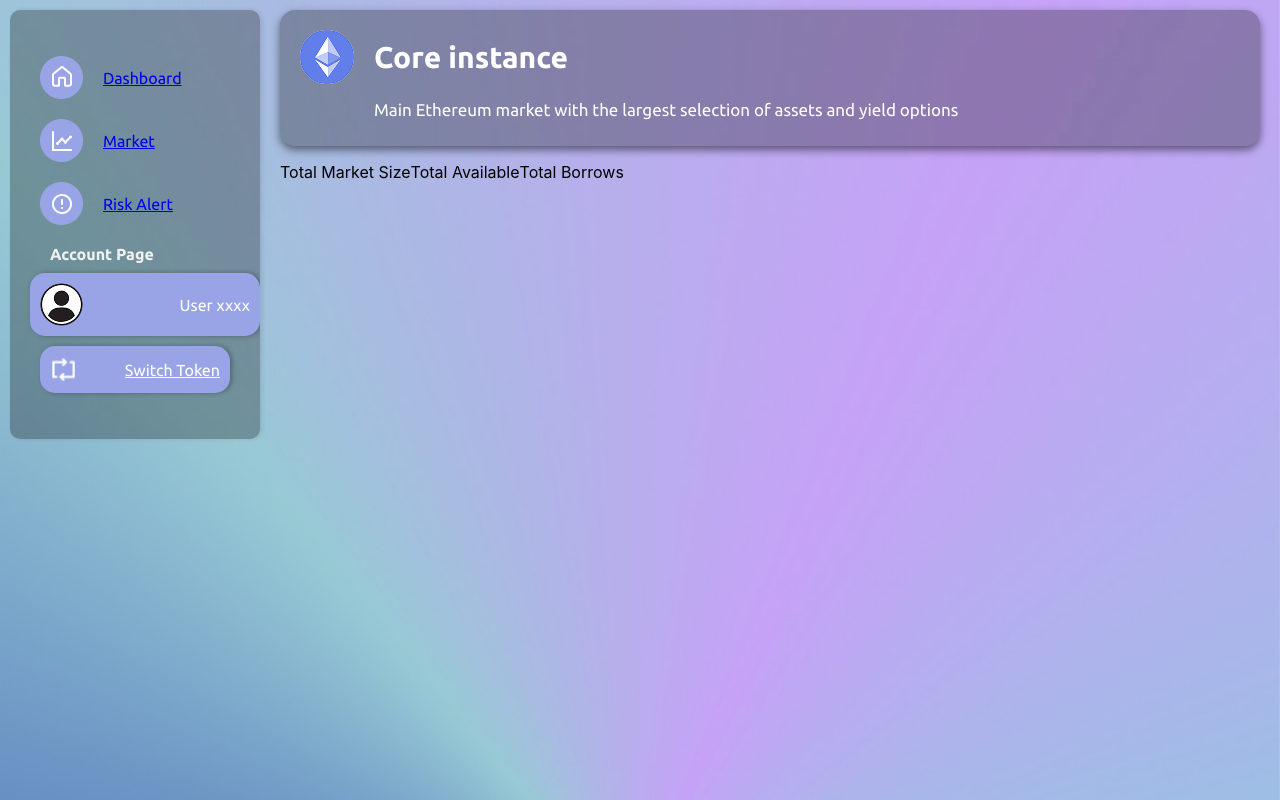
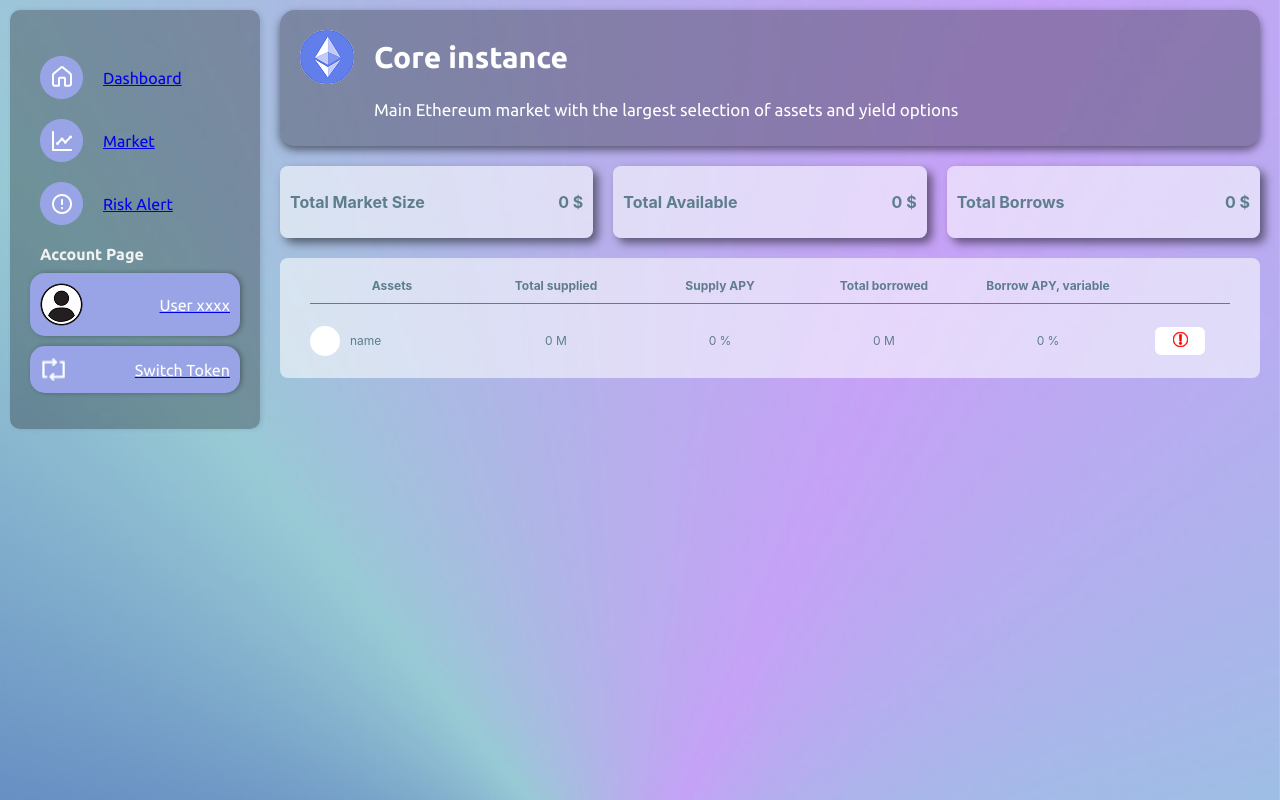
Before and after one commit to Nawasawank/DEFI-Lending-Borrowing, a React (Create React App) app in the folder frontend/: page /market in a window 1280 px wide. Built offline with nearby package versions, Linux system fonts and the light colour scheme.

Commit message:
market main page

```diff
--- a/frontend/src/components/Sidebar.jsx
+++ b/frontend/src/components/Sidebar.jsx
@@ -14,44 +14,41 @@ const Sidebar = () => {
     <div className="sidebar-container">
       <div className="sidebar">
         <ul>
-          {/* Dashboard */}
+          <Link to="/">
             <li>
               <img src={homeIcon} alt="Dashboard" className="w-6 h-6" />
-            <Link to="/dashboard">Dashboard</Link>
+              Dashboard
             </li>
-
-          {/* Market */}
+          </Link>
+          <Link to="/market">
             <li>
               <img src={marketIcon} alt="Market" className="w-6 h-6" />
-            <Link to="/market">Market</Link>
+              Market
             </li>
-
-          {/* Risk Alert */}
+          </Link>
+          <Link to="/risk-alert">
             <li>
               <img src={alertIcon} alt="Risk Alert" className="w-6 h-6" />
-            <Link to="/risk-alert">Risk Alert</Link>
+              Risk Alert
             </li>
-
-          {/* Account Section */}
+          </Link>
           <li className="account-title">Account Page</li>
-
-          {/* User Info */}
+          <Link to="/user">
             <li className="user-box">
               <img src={userIcon} alt="User" className="w-8 h-8 rounded-full" />
               <span>User xxxx</span>
             </li>
-
-          {/* Switch Token */}
-          <li>
-            <Link to="/switch-token" className="switch-box">
+          </Link>
+          <Link to="/switch-token">
+            <li className="switch-box">
               <img
                 src={switchIcon}
                 alt="Switch Token"
                 style={{ width: "27px", height: "27px" }}
               />
               <span>Switch Token</span>
+            </li>
           </Link>
-          </li>
         </ul>
       </div>
     </div>
--- a/frontend/src/pages/MarketPage.jsx
+++ b/frontend/src/pages/MarketPage.jsx
@@ -1,15 +1,60 @@
 import React from "react";
 import Header from "../components/Header";
 import "../styles/Market.css";
+import { ReactComponent as ExclamationMarkIcon } from "../pictures/exclamationmark.svg";
 
 function Market() {
   return (
     <div className="container">
       <Header />
-      <div className="market-info">
-        <p>Total Market Size</p>
-        <p>Total Available</p>
-        <p>Total Borrows</p>
+
+      <div className="market-info-container">
+        <div className="market-info">
+          <p>Total Market Size</p>
+          <p>0 $</p>
+        </div>
+        <div className="market-info">
+          <p>Total Available</p>
+          <p>0 $</p>
+        </div>
+        <div className="market-info">
+          <p>Total Borrows</p>
+          <p>0 $</p>
+        </div>
+      </div>
+
+      <div className="table-wrapper">
+        <table className="market-table">
+          <thead>
+            <tr>
+              <th>Assets</th>
+              <th>Total supplied</th>
+              <th>Supply APY</th>
+              <th>Total borrowed</th>
+              <th>Borrow APY, variable</th>
+              <th></th>
+            </tr>
+          </thead>
+          <tbody>
+            <tr>
+              <td>
+                <div className="asset">
+                  <div className="asset-icon"></div>
+                  <span>name</span>
+                </div>
+              </td>
+              <td>0 M</td>
+              <td>0 %</td>
+              <td>0 M</td>
+              <td>0 %</td>
+              <td>
+                <button className="view-button">
+                  <ExclamationMarkIcon className="view-icon" />
+                </button>
+              </td>
+            </tr>
+          </tbody>
+        </table>
       </div>
     </div>
   );
--- a/frontend/src/styles/Market.css
+++ b/frontend/src/styles/Market.css
@@ -1,8 +1,86 @@
+@import url("https://fonts.googleapis.com/css2?family=Ubuntu:wght@400;700&display=swap");
+
 .container {
   display: flex;
   flex-direction: column;
 }
+
+.market-info-container {
+  display: flex;
+  flex-direction: row;
+  justify-content: space-between;
+  gap: 0px 20px;
+  margin-top: 20px;
+}
+
 .market-info {
   display: flex;
-  flex-direction: row;
+  justify-content: space-between;
+  align-items: center; /* Center items vertically within the box */
+  font-weight: bold;
+  color: #5e7d8d;
+  background-color: rgba(255, 255, 255, 0.57);
+  padding: 10px;
+  border-radius: 8px; /* Rounded corners for each icon box */
+  box-shadow: 5px 5px 10px rgba(0, 0, 0, 0.5);
+  width: 100%;
 }
+
+.table-wrapper {
+  padding: 0px 30px;
+  background-color: rgba(255, 255, 255, 0.57);
+  border-radius: 8px;
+  margin-top: 20px;
+}
+
+.market-table {
+  width: 100%;
+  table-layout: fixed;
+  border-collapse: collapse; /* changed from separate */
+}
+
+.market-table th,
+.market-table td {
+  width: calc((100% - 100px) / 5);
+  text-align: center;
+  justify-content: center;
+  color: #5e7d8d;
+  font-size: 12px;
+  white-space: nowrap;
+}
+
+.market-table th {
+  border-bottom: 1px solid #5e7d8d;
+}
+
+th:nth-child(6),
+td:nth-child(6) {
+  /* Button Column */
+  width: 100px; /* Adjust width as necessary */
+  text-align: center;
+  vertical-align: middle;
+}
+
+.market-table .asset {
+  display: flex;
+  align-items: center;
+  justify-content: start;
+  text-align: left;
+  gap: 10px;
+}
+
+.market-table .view-button {
+  width: 50px;
+  font-size: 12px;
+  border-radius: 6px;
+  border: none;
+  background-color: white;
+  color: black;
+  margin: 0 auto; /* centers the button in block-level context */
+  display: block; /* needed for margin auto to work */
+}
+
+.market-table .view-icon {
+  width: 15px;
+  height: 15px;
+}
--- a/frontend/src/styles/Sidebar.css
+++ b/frontend/src/styles/Sidebar.css
@@ -37,7 +37,7 @@
 }
 
 .sidebar li:hover {
-  background-color: #444;
+  background-color: #dddddf;
   border-radius: 15px;
 }
 
@@ -49,16 +49,27 @@
 
 .sidebar .account-title {
   font-weight: bold;
-  padding: 10px;
   color: #f1f1f1;
   margin-left: 10px;
+  padding-left: 0px;
 }
 
 .sidebar .account-title:hover {
   background-color: transparent;
 }
 
-.sidebar .user-box,
+.sidebar .user-box {
+  display: flex;
+  align-items: center;
+  justify-content: space-between;
+  padding: 10px;
+  background-color: #98a4e6;
+  box-shadow: 2px 0 5px rgba(0, 0, 0, 0.3);
+  border-radius: 15px;
+  color: white;
+  margin-bottom: 10px;
+}
+
 .sidebar .switch-box {
   display: flex;
   align-items: center;
@@ -67,6 +78,5 @@
   background-color: #98a4e6;
   box-shadow: 2px 0 5px rgba(0, 0, 0, 0.3);
   border-radius: 15px;
-  width: 100%;
   color: white;
 }
```
Also changed, not shown: frontend/src/pictures/exclamationmark.svg (added). Lines whose indentation alone changed are shown as unchanged.
